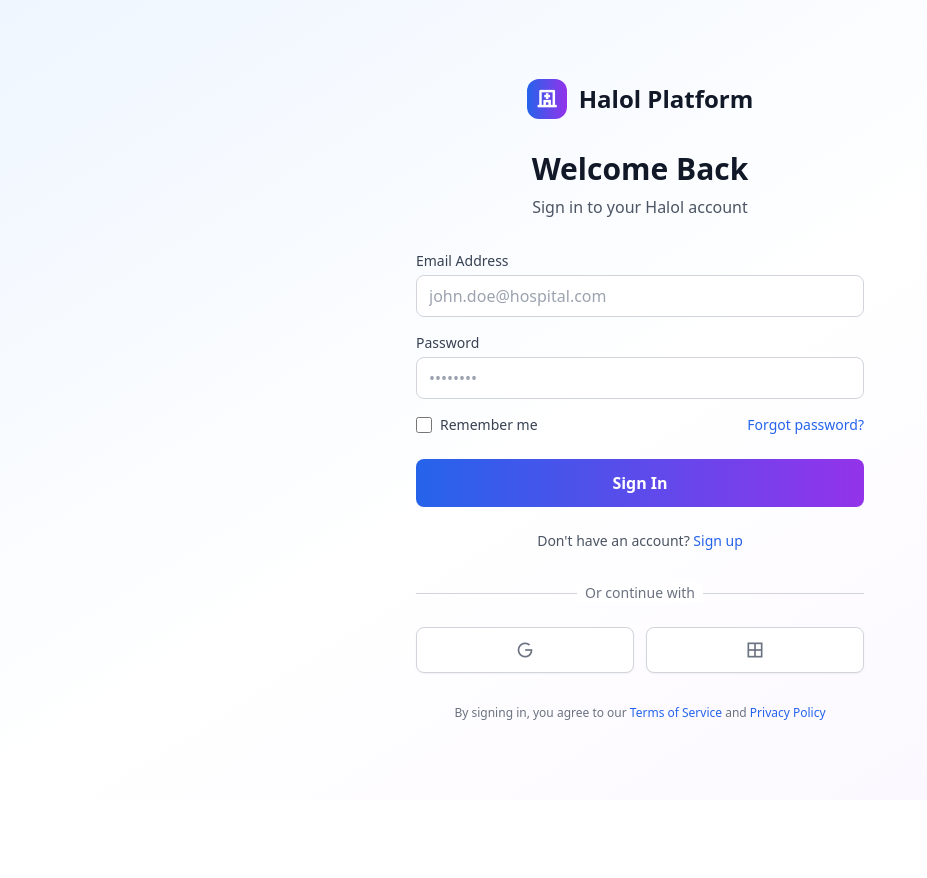
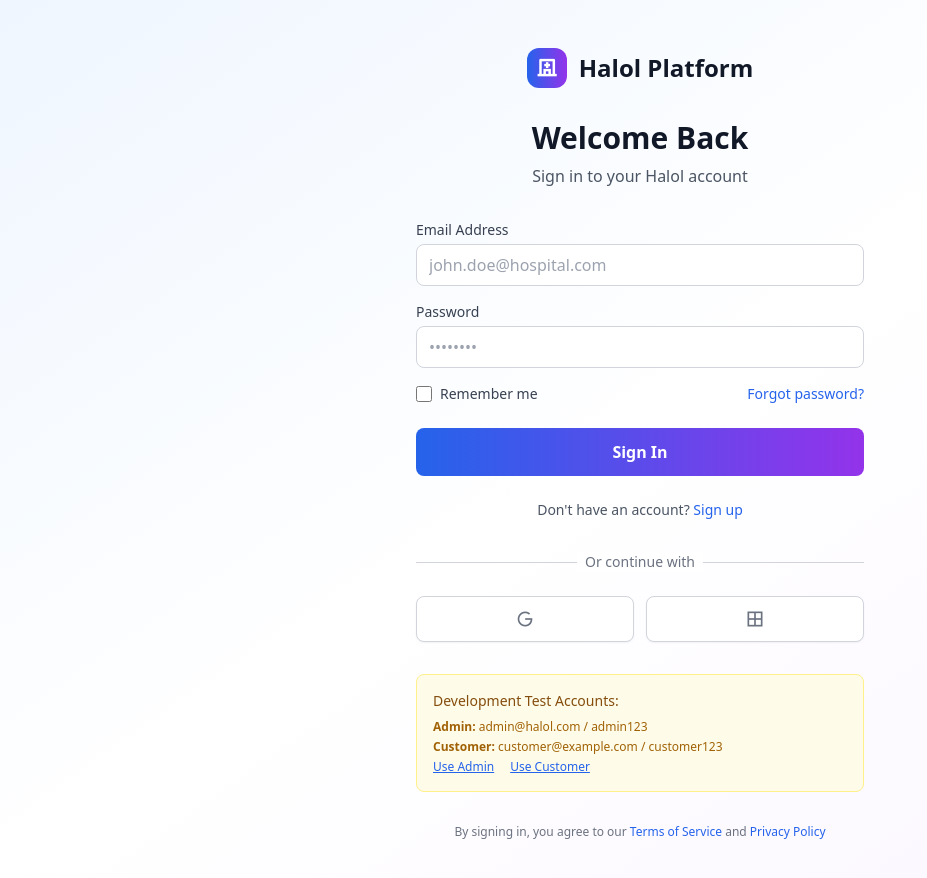
Before and after one commit to Mirxa27/baanan-health-platform, a Next.js app: page /halol/auth/signin in a window 1280 px wide. Shown: the top 878 px of the page, without its empty margins (0-927 px from the left). Before the commit the page ends 800 px from the top, so only its background shows below. Built offline with nearby package versions, Linux system fonts and the light colour scheme.

Commit message:
Add development credentials helper
cgen-176504084f3d4650a79c6e748a32e57b

```diff
--- a/app/halol/auth/signin/page.tsx
+++ b/app/halol/auth/signin/page.tsx
@@ -175,6 +175,36 @@ export default function SigninPage() {
           </div>
         </div>
 
+        {process.env.NODE_ENV === 'development' && (
+          <div className="bg-yellow-50 border border-yellow-200 rounded-lg p-4">
+            <h3 className="text-sm font-medium text-yellow-800 mb-2">Development Test Accounts:</h3>
+            <div className="text-xs text-yellow-700 space-y-1">
+              <div>
+                <strong>Admin:</strong> admin@halol.com / admin123
+              </div>
+              <div>
+                <strong>Customer:</strong> customer@example.com / customer123
+              </div>
+              <div className="mt-2">
+                <button
+                  type="button"
+                  onClick={() => setFormData({...formData, email: 'admin@halol.com', password: 'admin123'})}
+                  className="text-xs text-blue-600 hover:text-blue-800 underline mr-4"
+                >
+                  Use Admin
+                </button>
+                <button
+                  type="button"
+                  onClick={() => setFormData({...formData, email: 'customer@example.com', password: 'customer123'})}
+                  className="text-xs text-blue-600 hover:text-blue-800 underline"
+                >
+                  Use Customer
+                </button>
+              </div>
+            </div>
+          </div>
+        )}
+
         <div className="text-center">
           <p className="text-xs text-gray-500">
             By signing in, you agree to our{' '}
```
